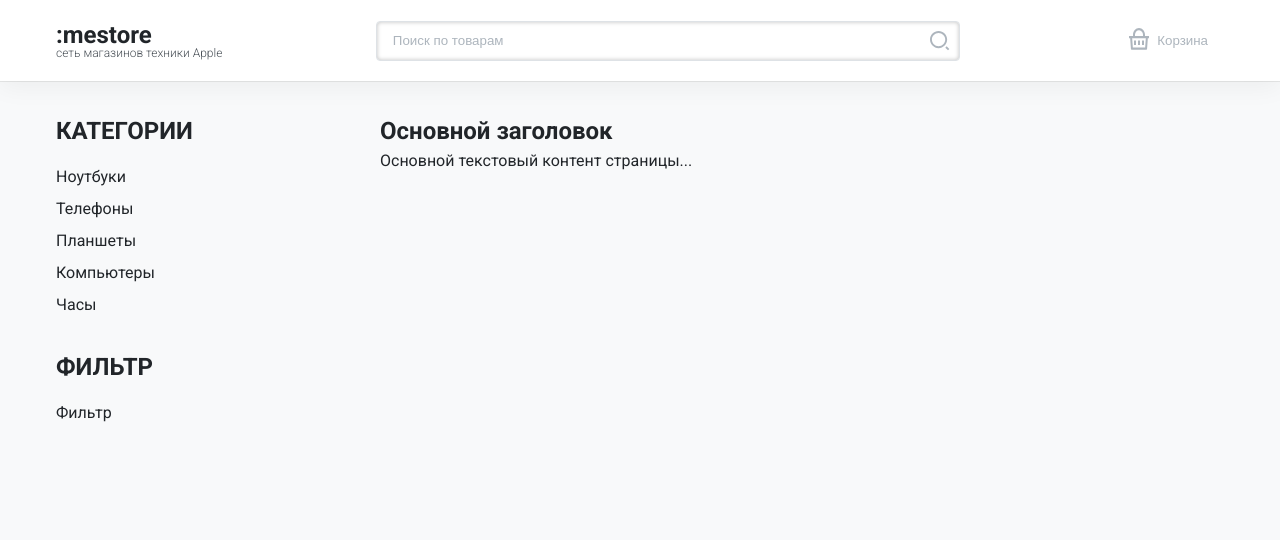
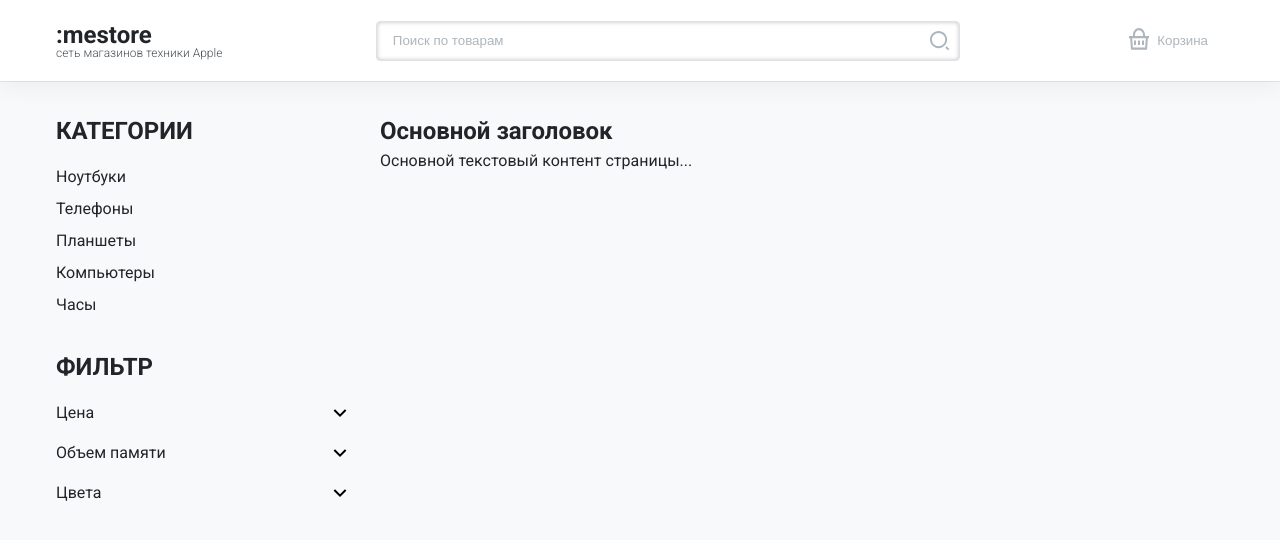
Before and after one commit to anmeshkov/appleStore-react, a React (Vite) app: page / in a window 1280 px wide. Shown: the top 540 px of the page. Built offline with nearby package versions, Linux system fonts and the light colour scheme.

Commit message:
верстка фильтров для магазина

```diff
--- a/src/components/Filter/Filter.jsx
+++ b/src/components/Filter/Filter.jsx
@@ -2,7 +2,23 @@ const Filter = () => {
   return (
     <div className="widget">
       <h2 className="widget__title">Фильтр</h2>
-      <div className="widget__body">Фильтр</div>
+      <div className="widget__body">
+        {/* Дополнительные фильтры */}
+        <div className="filter filter-price">
+          <div className="filter__title">Цена</div>
+          <div className="filter__body"></div>
+        </div>
+        {/* Дополнительные фильтры */}
+        <div className="filter filter-memory">
+          <div className="filter__title">Объем памяти</div>
+          <div className="filter__body"></div>
+        </div>
+        {/* Дополнительные фильтры */}
+        <div className="filter filter-color">
+          <div className="filter__title">Цвета</div>
+          <div className="filter__body"></div>
+        </div>
+      </div>
     </div>
   );
 };
--- /dev/null
+++ b/src/scss/components/_filters.scss
@@ -0,0 +1,36 @@
+.filter {}
+
+.filter-price {}
+
+.filter__title {
+  margin-bottom: $spacer;
+  cursor: pointer;
+  transition: color $transition-duration ease-out;
+  display: flex;
+  align-items: center;
+  justify-content: space-between;
+  color: $gray-900;
+  transition: color $transition-duration ease-out;
+}
+
+.filter__title:hover {
+  color: $primary-color;
+}
+
+.filter__title::after {
+  content: "";
+  display: block;
+  background-image: url("../assets/icons/arrow-down-icon.svg");
+  background-repeat: no-repeat;
+  background-position: center center;
+  height: 1rem;
+  width: 1rem;
+}
+
+.filter__title:hover::after {
+  filter: brightness(0) saturate(100%) invert(49%) sepia(74%) saturate(6632%) hue-rotate(200deg) brightness(103%) contrast(107%);
+}
+
+
+
+.filter__body {}
--- a/src/scss/components/_navigation.scss
+++ b/src/scss/components/_navigation.scss
@@ -7,12 +7,13 @@
   gap: $spacer-half;
 }
 
-.nav__item {
-}
+.nav__item {}
 
 .nav__item--current {}
 
 .nav__link {
+  display: inline-flex;
+  width: 100%;
   text-decoration: none !important;
   color: $gray-900;
   transition: color $transition-duration ease-in-out;
--- a/src/scss/main.scss
+++ b/src/scss/main.scss
@@ -6,6 +6,7 @@
 @import './base/base';
 @import './components/components';
 @import './components/navigation';
+@import './components/filters';
 
 // 3. Layout
 @import './layout/header';
```
Also changed, not shown: src/assets/icons/arrow-down-icon.svg (added).
